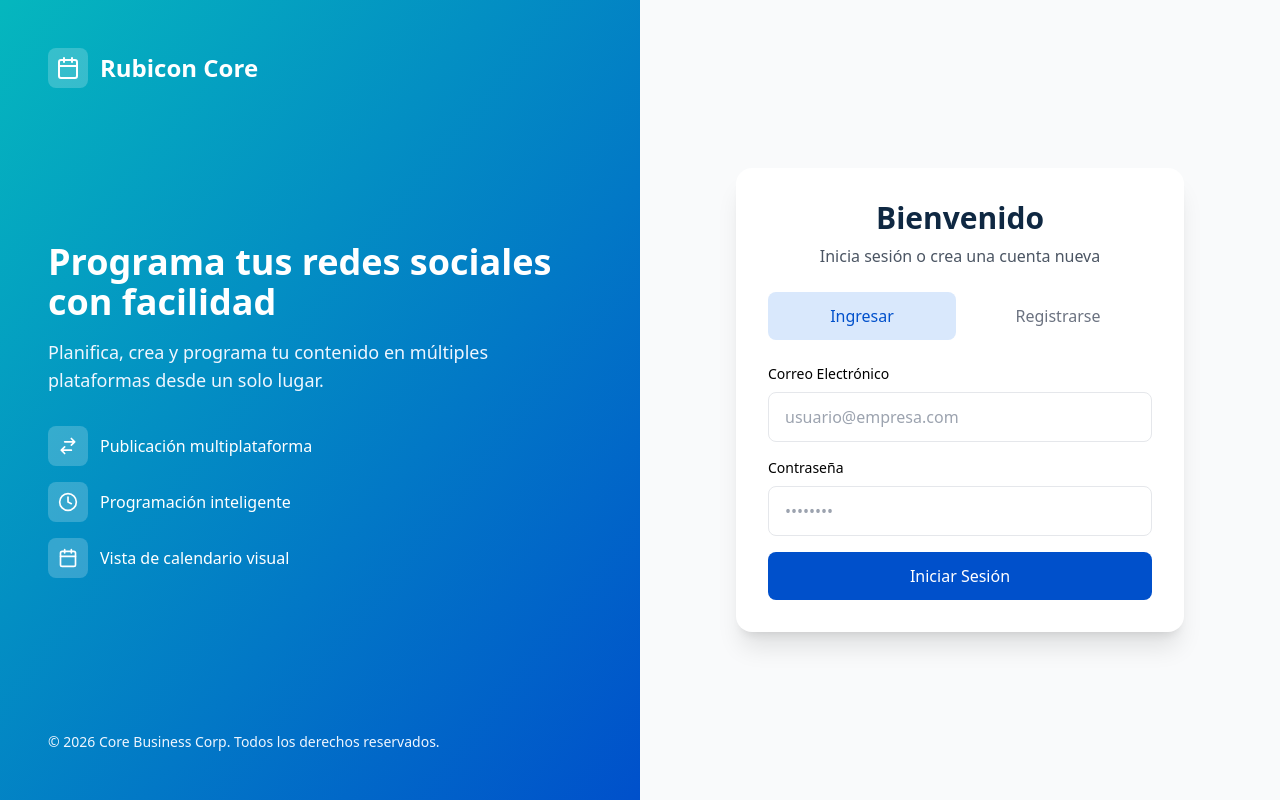
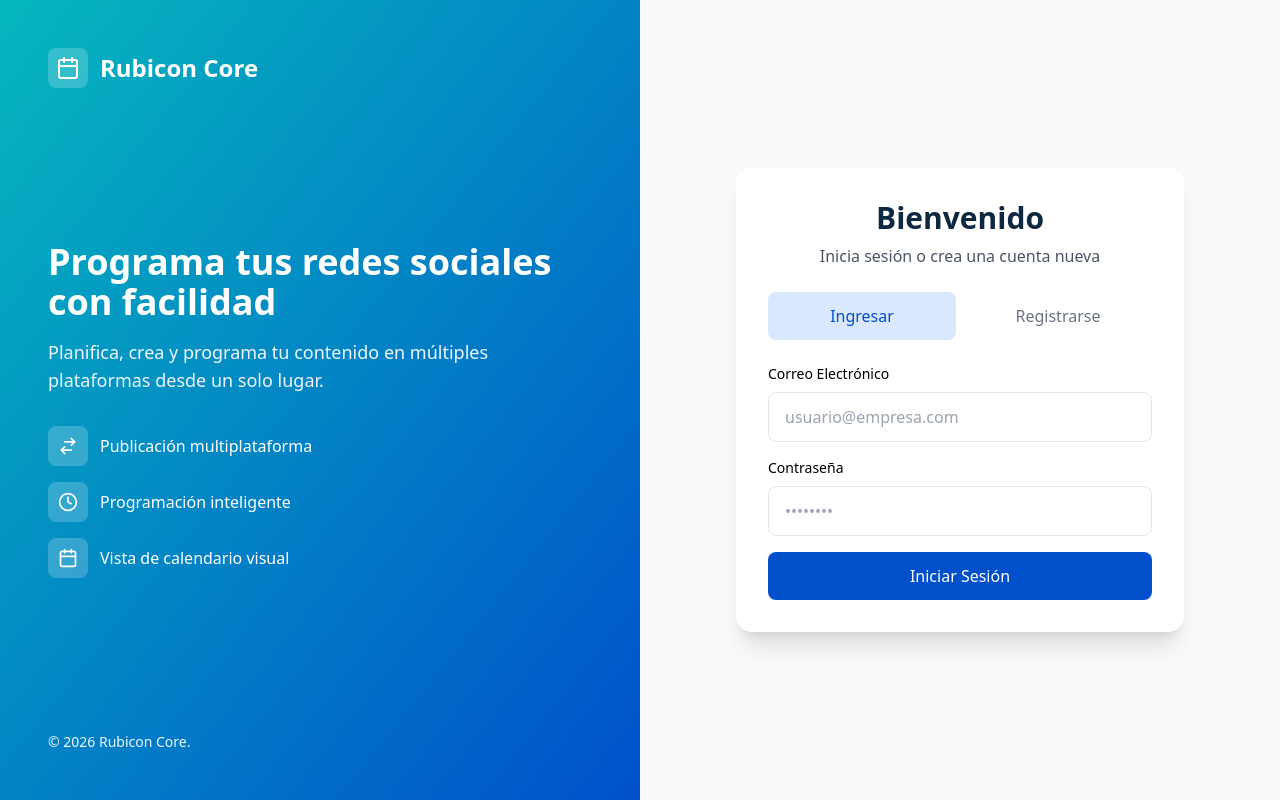
Before and after one commit to rdc8808/Frontend, a React (Vite) app: page / in a window 1280 px wide. Built offline with nearby package versions, Linux system fonts and the light colour scheme; the HTML template or start-up script is replaced by a standard one.

Commit message:
Update App.jsx

```diff
--- a/src/App.jsx
+++ b/src/App.jsx
@@ -223,7 +223,7 @@ const SocialPlanner = () => {
               </div>
             </div>
           </div>
-          <div className="text-sm text-blue-50">© 2026 Core Business Corp. Todos los derechos reservados.</div>
+          <div className="text-sm text-blue-50">© 2026 Rubicon Core.</div>
         </div>
 
         {/* Lado Derecho - Login */}
```
